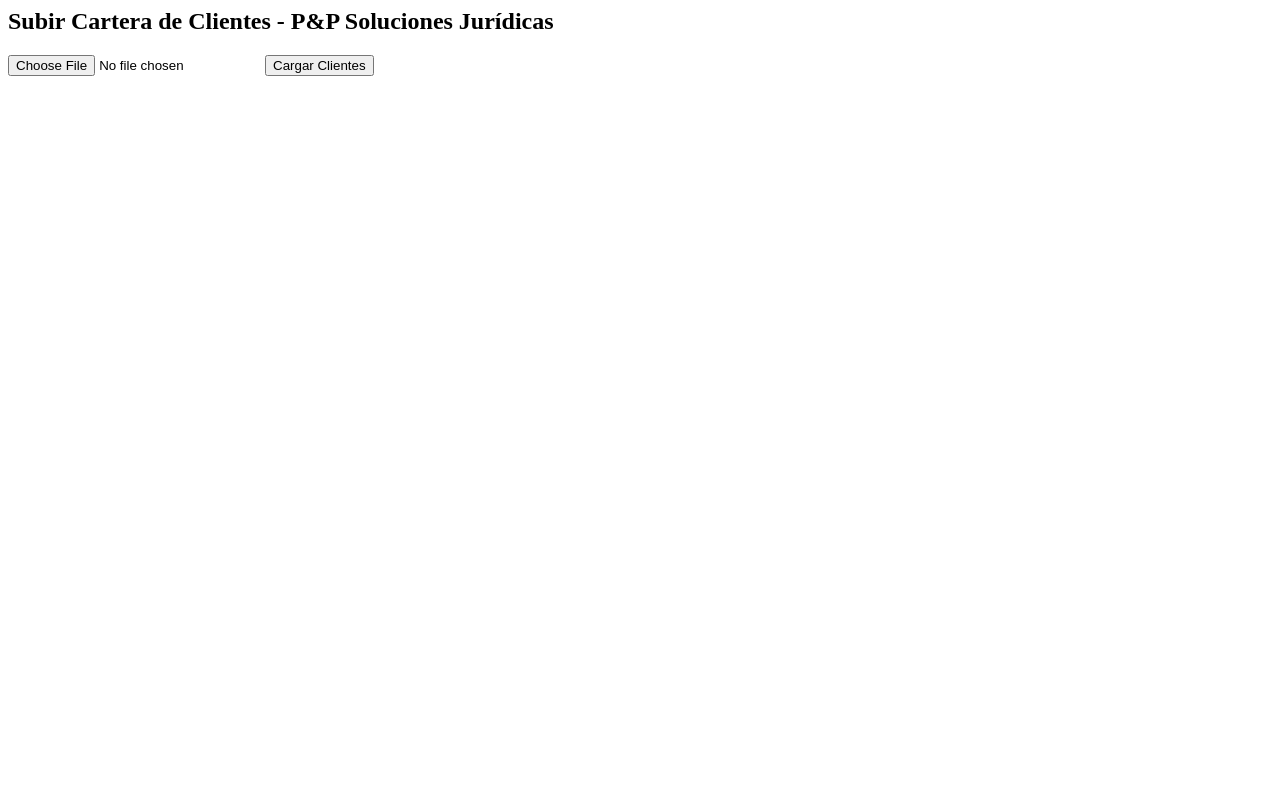
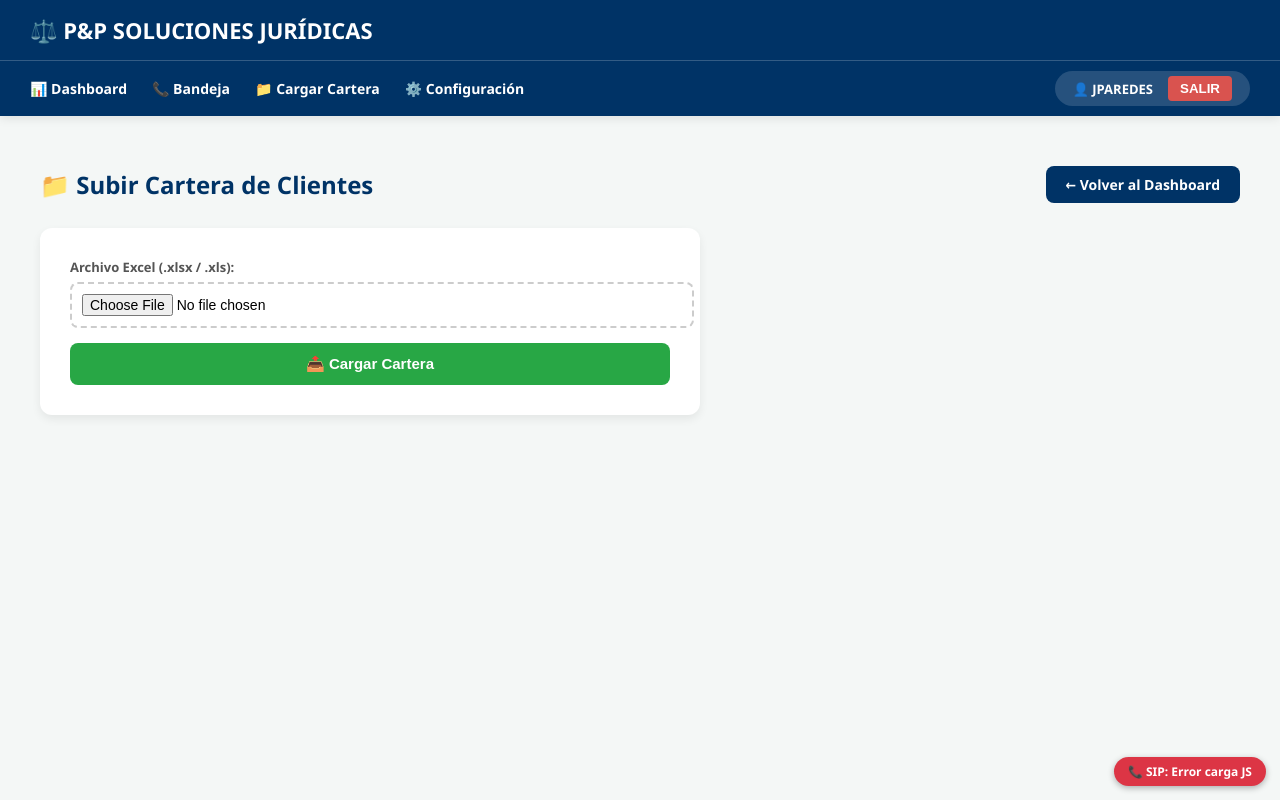
Before and after one commit to JhonParedes-PyP/crm-pyp, a Django app: page /subir-excel/ in a window 1280 px wide. Run offline with Django 5.2, Linux system fonts and the light colour scheme; a user stored in the database is signed in; some libraries are stand-ins or nearby versions.

Commit message:
UI: subir_excel con boton volver al dashboard y diseño mejorado

```diff
--- a/cobranza/templates/cobranza/subir_excel.html
+++ b/cobranza/templates/cobranza/subir_excel.html
@@ -1,12 +1,34 @@
-<h2>Subir Cartera de Clientes - P&P Soluciones Jurídicas</h2>
-<form method="post" enctype="multipart/form-data">
-    {% csrf_token %}
-    <input type="file" name="archivo_excel" accept=".xlsx, .xls">
-    <button type="submit">Cargar Clientes</button>
-</form>
+{% extends 'cobranza/base.html' %}
+{% block content %}
 
-{% if mensajes %}
-    <p style="padding:10px; border-radius:6px; background:{% if 'ADVERTENCIA' in mensajes %}#fff3cd; color:#856404;{% elif 'Error' in mensajes %}#f8d7da; color:#721c24;{% else %}#d4edda; color:#155724;{% endif %}">
-        {{ mensajes }}
-    </p>
-{% endif %}
+<div style="display: flex; justify-content: space-between; align-items: center; margin-bottom: 25px;">
+    <h2 style="color: #003366; margin: 0;">📁 Subir Cartera de Clientes</h2>
+    <a href="{% url 'dashboard_gerente' %}" style="background: #003366; color: white; padding: 9px 20px; border-radius: 8px; text-decoration: none; font-weight: bold; font-size: 14px;">
+        ← Volver al Dashboard
+    </a>
+</div>
+
+<div style="background: white; padding: 30px; border-radius: 12px; box-shadow: 0 4px 10px rgba(0,0,0,0.07); max-width: 600px;">
+    <form method="post" enctype="multipart/form-data" style="display: flex; flex-direction: column; gap: 15px;">
+        {% csrf_token %}
+        <div>
+            <label style="font-size: 13px; font-weight: bold; color: #555; display: block; margin-bottom: 6px;">Archivo Excel (.xlsx / .xls):</label>
+            <input type="file" name="archivo_excel" accept=".xlsx, .xls" required
+                   style="width: 100%; padding: 10px; border: 2px dashed #ccc; border-radius: 8px; font-size: 14px; cursor: pointer;">
+        </div>
+        <button type="submit" style="background: #28a745; color: white; padding: 12px; border: none; border-radius: 8px; font-size: 15px; font-weight: bold; cursor: pointer;">
+            📤 Cargar Cartera
+        </button>
+    </form>
+
+    {% if mensajes %}
+        <div style="margin-top: 20px; padding: 14px; border-radius: 8px;
+            {% if 'ADVERTENCIA' in mensajes %}background:#fff3cd; color:#856404; border-left: 4px solid #ffc107;
+            {% elif 'Error' in mensajes %}background:#f8d7da; color:#721c24; border-left: 4px solid #dc3545;
+            {% else %}background:#d4edda; color:#155724; border-left: 4px solid #28a745;{% endif %}">
+            {{ mensajes }}
+        </div>
+    {% endif %}
+</div>
+
+{% endblock %}
```
